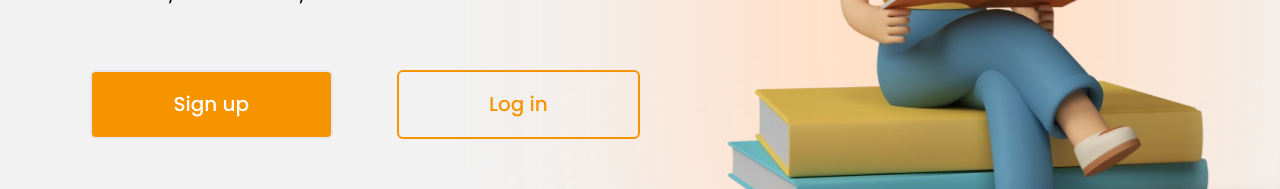
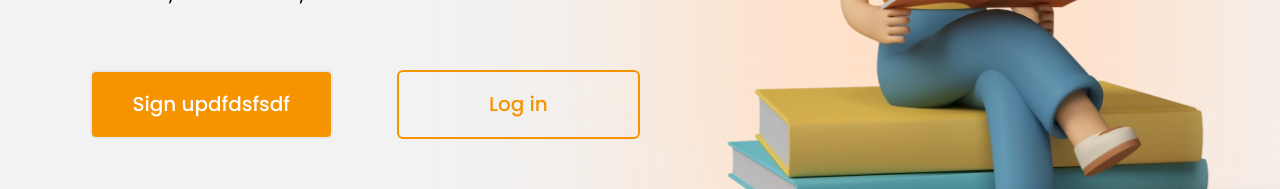
Before and after one commit to ArtemBohak/Chapter, a React (Vite) app: page / in a window 1280 px wide. Shown: the part 384-573 px from the top of the page. Built offline with nearby package versions, Linux system fonts and the light colour scheme.

Commit message:
testing aws

```diff
--- a/src/pages/WelcomePage/components/WelcomePagePanel/WelcomePagePanel.tsx
+++ b/src/pages/WelcomePage/components/WelcomePagePanel/WelcomePagePanel.tsx
@@ -21,7 +21,7 @@ const WelcomePagePanel: FC = () => {
             dataAutomation="navigationButton"
             href={links.SIGN_UP}
           >
-            Sign up
+            Sign updfdsfsdf
           </UIbutton>
           <UIbutton
             size="large"
```
